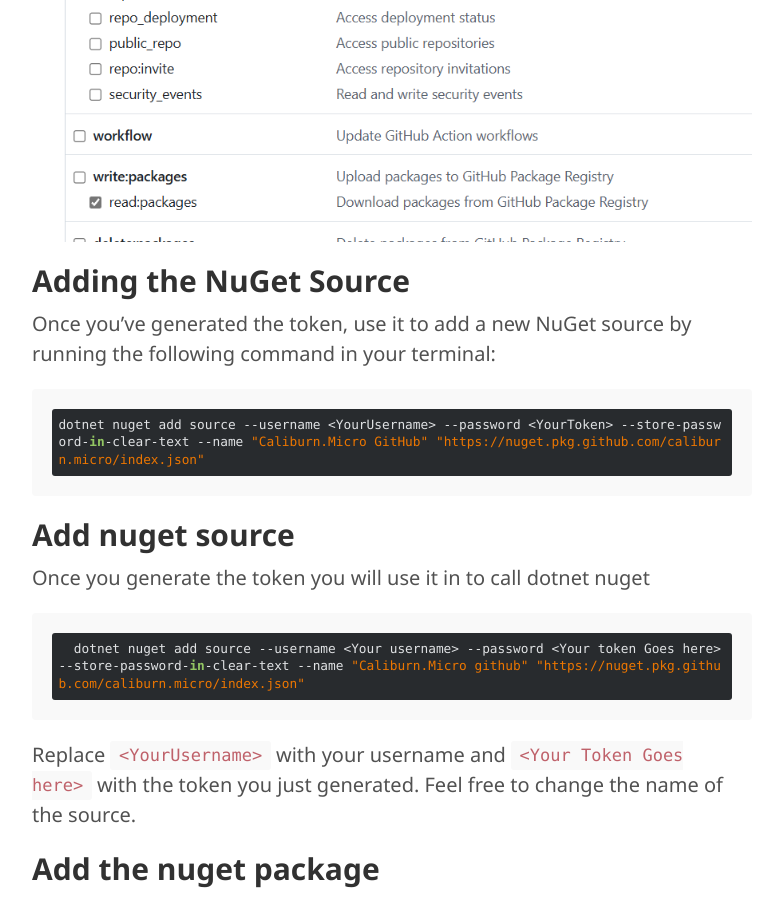
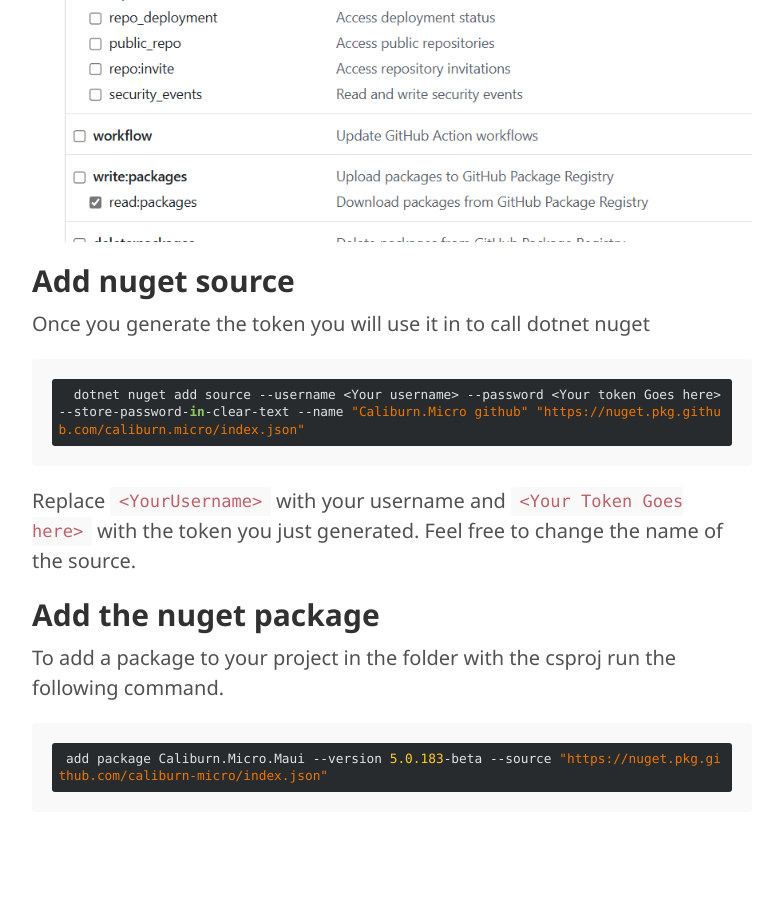
Before and after one commit to Caliburn-Micro/caliburn-micro.github.io, a Jekyll site: the page built from documentation/nuget.md, in a window 1280 px wide and 900 px high, scrolled down 2495 px. Shown: the whole window, without its empty margins (248-1011 px from the left). Built offline with Jekyll 4.4.1, drawn with Linux system fonts in a browser that asks for light colours.

Commit message:
Update nuget.md
remove duplicate section

```diff
--- a/documentation/nuget.md
+++ b/documentation/nuget.md
@@ -78,14 +78,6 @@
 
 ![read permissions](../public/images/documentation/github-token-packages.png)
 
-## Adding the NuGet Source
-
-Once you’ve generated the token, use it to add a new NuGet source by running the following command in your terminal:
-
-
-    dotnet nuget add source --username <YourUsername> --password <YourToken> --store-password-in-clear-text --name "Caliburn.Micro GitHub" "https://nuget.pkg.github.com/caliburn.micro/index.json"
-
-
 
 ## Add nuget source
 
```
